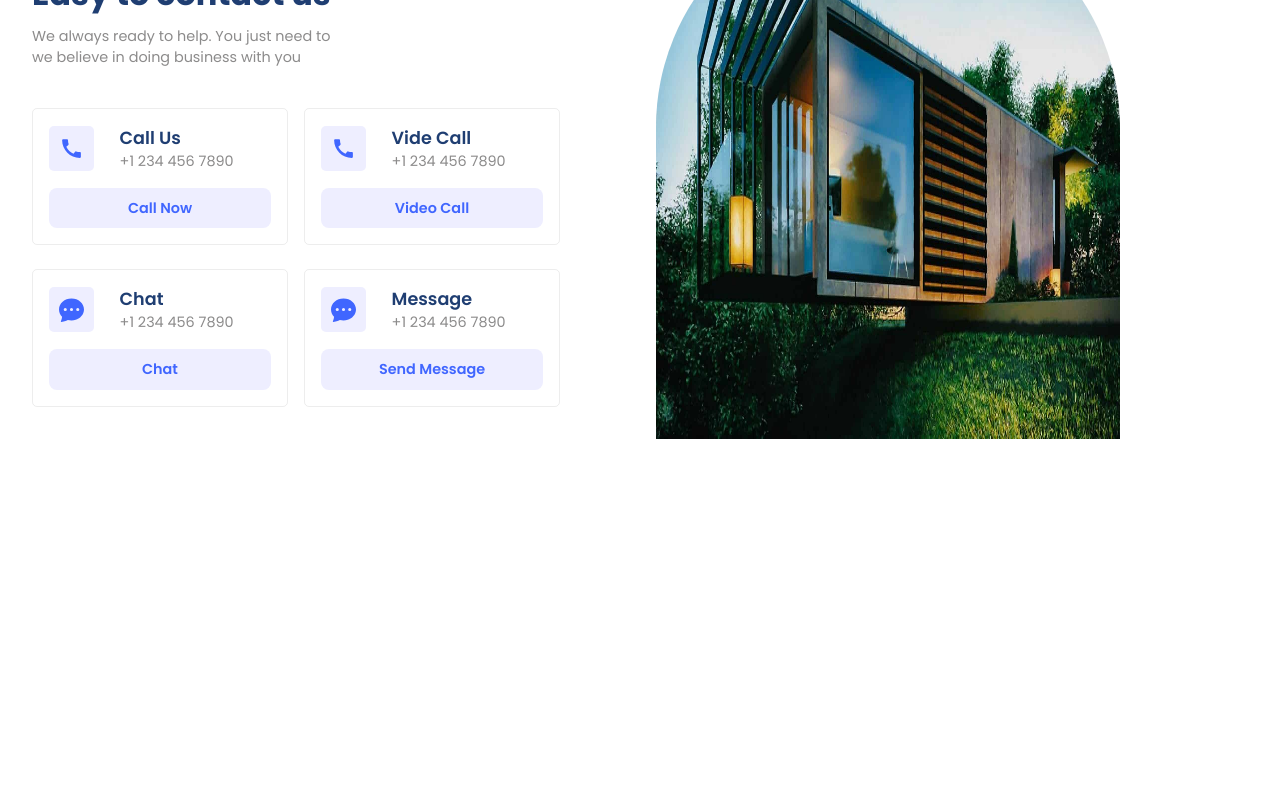
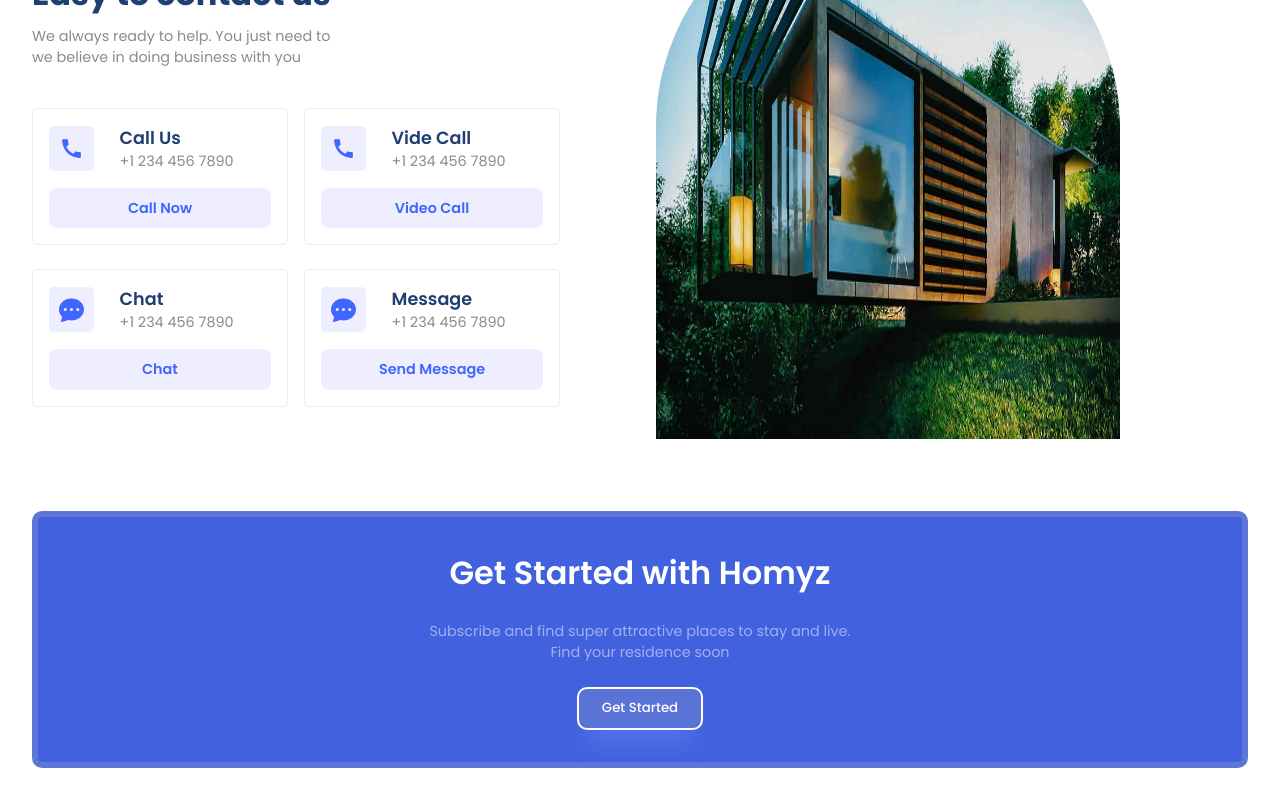
Before and after one commit to Samms206/RealEstateReacJS, a React (Vite) app: page / in a window 1280 px wide. Shown: the part 2222-3022 px from the top of the page. Before the commit the page ends 2701 px from the top, so only its background shows below. Built offline with nearby package versions, Linux system fonts and the light colour scheme.

Commit message:
updated-GetStartedSection

```diff
--- a/src/components/GetStarted/GetStarted.css
+++ b/src/components/GetStarted/GetStarted.css
@@ -0,0 +1,25 @@
+.inner-container{
+    gap: 1.5rem;
+    background: #4161df;
+    padding: 2rem;
+    border-radius: 10px;
+    border: 6px solid #5d77d6;
+    text-align: center;
+}
+
+.inner-container .primaryText{
+    color: white;
+    font-weight: 600;
+}
+
+.inner-container .secondaryText{
+    color: rgba(255, 255, 255, 0.5)
+}
+
+.inner-container .button{
+    background: #5a73d7;
+    border: 2px solid white;
+    box-shadow: var(--shadow);
+    border-radius: 10px;
+
+}
--- a/src/components/GetStarted/GetStarted.jsx
+++ b/src/components/GetStarted/GetStarted.jsx
@@ -1,10 +1,23 @@
 import React from 'react'
+import './GetStarted.css'
 
 const GetStarted = () => {
   return (
-    <div>
-
-    </div>
+    <section className='g-wrapper'>
+        <div className='paddings innerWidth g-container'>
+            <div className="flexColCenter inner-container">
+                <span className='primaryText'>Get Started with Homyz</span>
+                <span className='secondaryText'>
+                    Subscribe and find super attractive places to stay and live.
+                    <br />
+                    Find your residence soon
+                </span>
+                <button className="button">
+                    <a href="#">Get Started</a>
+                </button>
+            </div>
+        </div>
+    </section>
   )
 }
 
```
